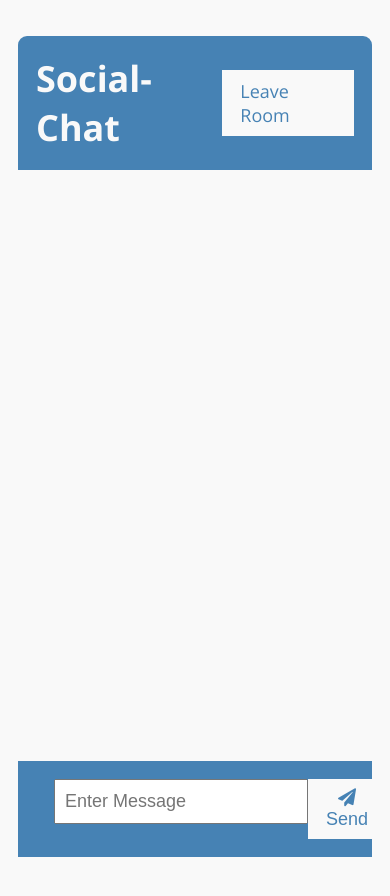
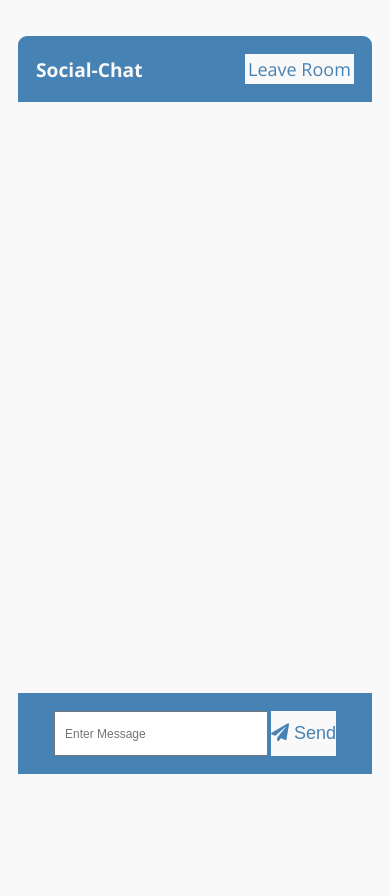
Before and after one commit to Mark-B-88/social-chat, a website: page public/chat.html in a window 390 px wide. Drawn offline with nearby package versions, Linux system fonts and the light colour scheme; no server answers.

Commit message:
set media queries for mobile

```diff
--- a/public/css/partials/_media_queries.scss
+++ b/public/css/partials/_media_queries.scss
@@ -1,9 +1,42 @@
-@media (max-width: 700px) {
+@media screen and (min-width: 320px) and (max-width: 719px) {
+	.chat-header {
+		& h1 {
+			font-size: 1.2rem;
+		}
+
+		& #leave-btn {
+			padding: 0.2rem;
+		}
+	}
+
 	.chat-main {
 		display: block;
+	}
+
+	#chat-form {
+		& input {
+			font-size: 12px;
+			width: auto;
+		}
+
+		& .btn {
+			padding: 0;
+			margin: 0 0 0 0.2rem;
+		}
 	}
 
 	.chat-sidebar {
 		display: none;
 	}
 }
+
+@media screen and (min-width: 720px) and (max-width: 899px) {
+	.chat-sidebar {
+		& h3 {
+			font-size: 0.8rem;
+		}
+		#room-name {
+			font-size: 0.8rem;
+		}
+	}
+}
```
Also changed, not shown: public/css/style.css, 1 other file.
